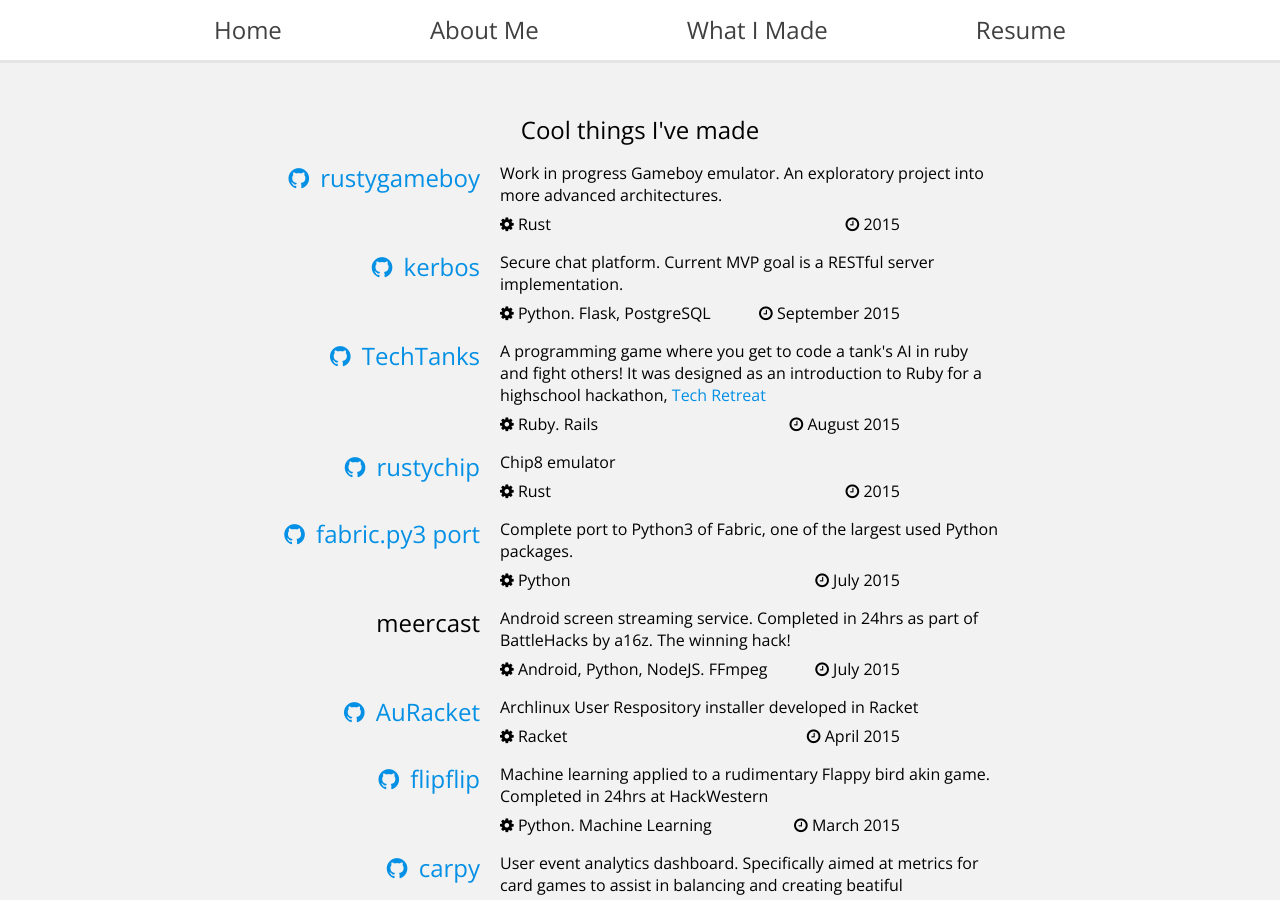
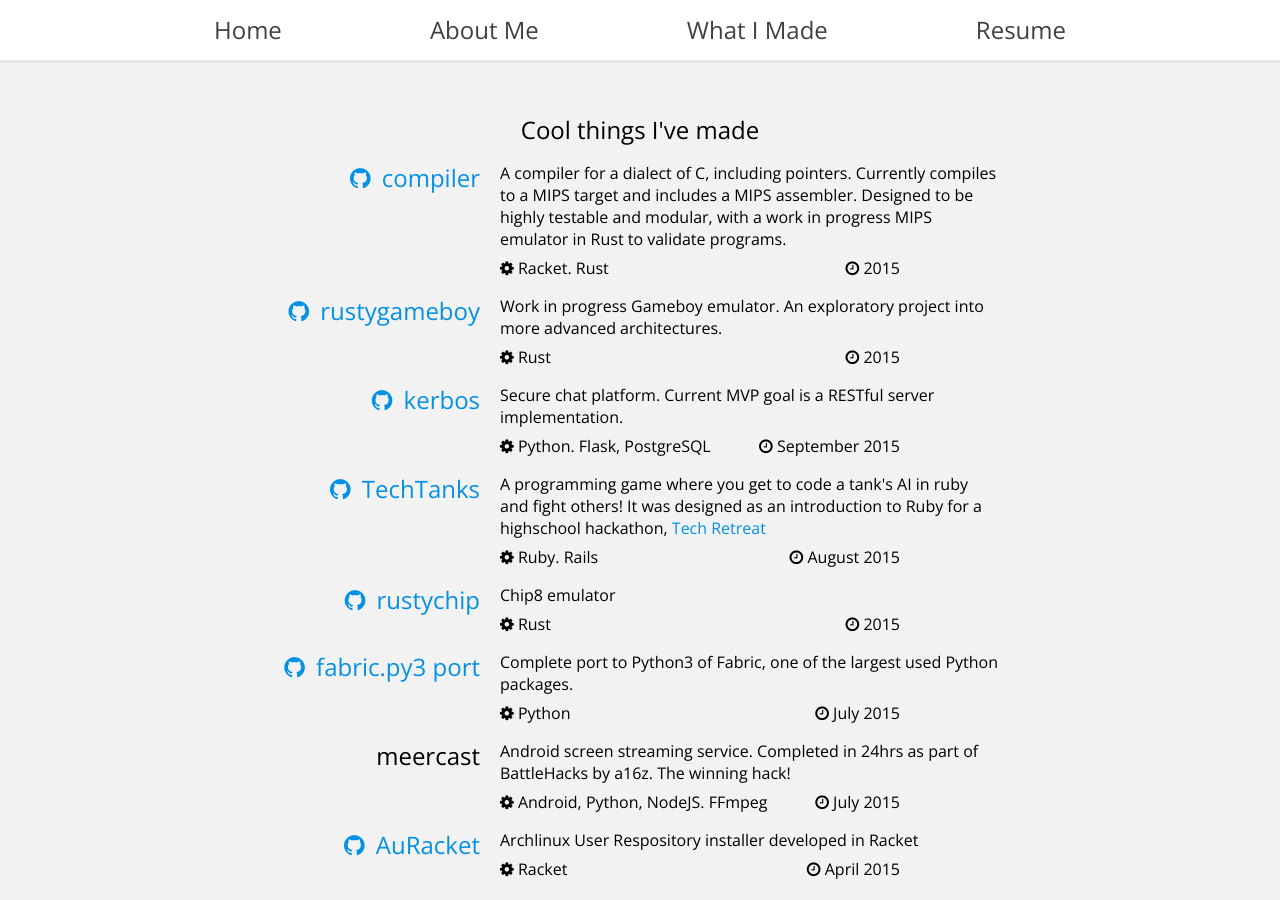
Before and after one commit to lgo/lego.github.io, a Jekyll site: the page built from projects.html, in a window 1280 px wide and 900 px high. Built offline with Jekyll 4.4.1, drawn with Linux system fonts in a browser that asks for light colours; nearby versions of some CDN libraries; some web fonts are replaced.

Commit message:
add compiler to list of stuff

```diff
--- a/_data/projects.yml
+++ b/_data/projects.yml
@@ -1,3 +1,10 @@
+- name: compiler
+  description:
+    - "A compiler for a dialect of C, including pointers. Currently compiles to a MIPS target and includes a MIPS assembler. Designed to be highly testable and modular, with a work in progress MIPS emulator in Rust to validate programs."
+  link: https://github.com/xLegoz/compiler
+  tech: "Racket. Rust"
+  date: "2015"
+
 - name: rustygameboy
   description: "Work in progress Gameboy emulator. An exploratory project into more advanced architectures."
   link: https://github.com/xLegoz/rustygameboy
```
